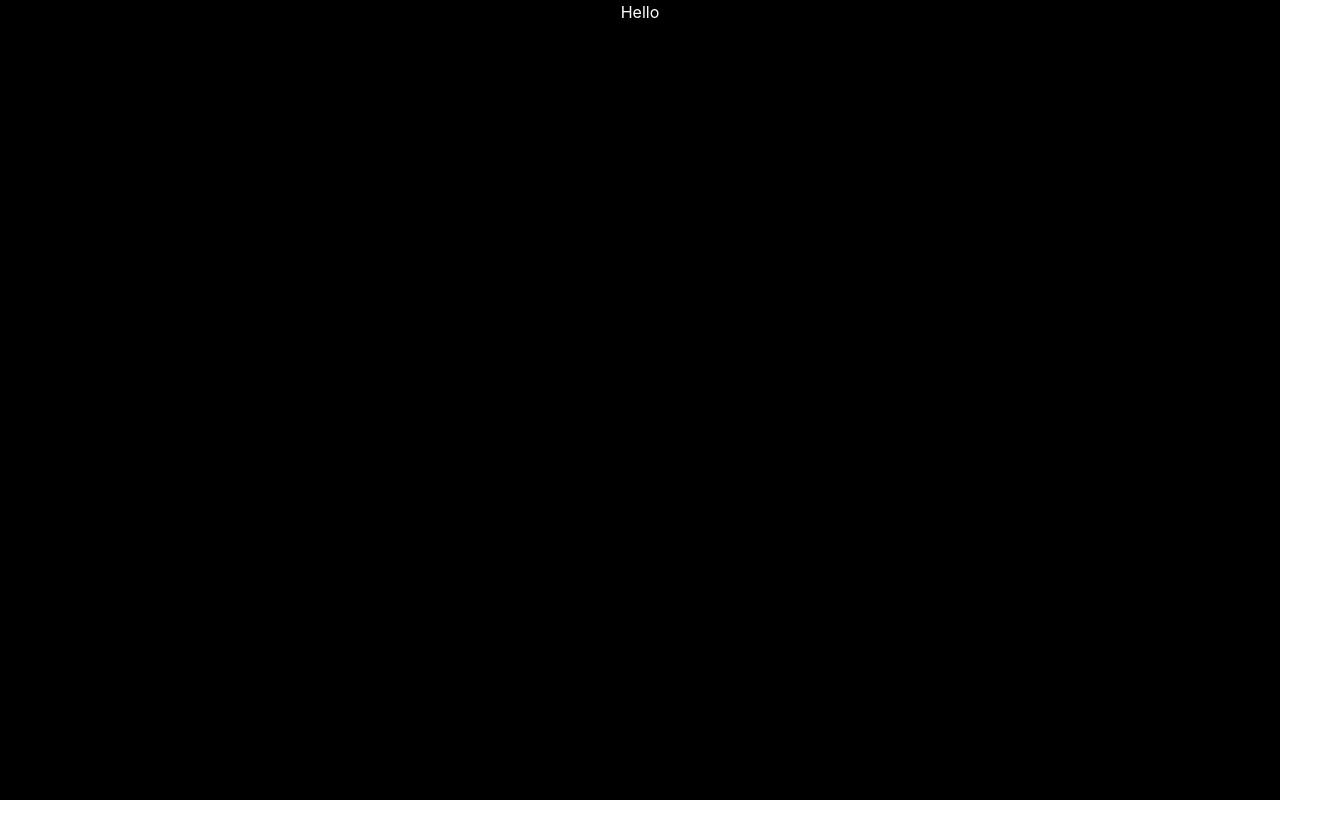
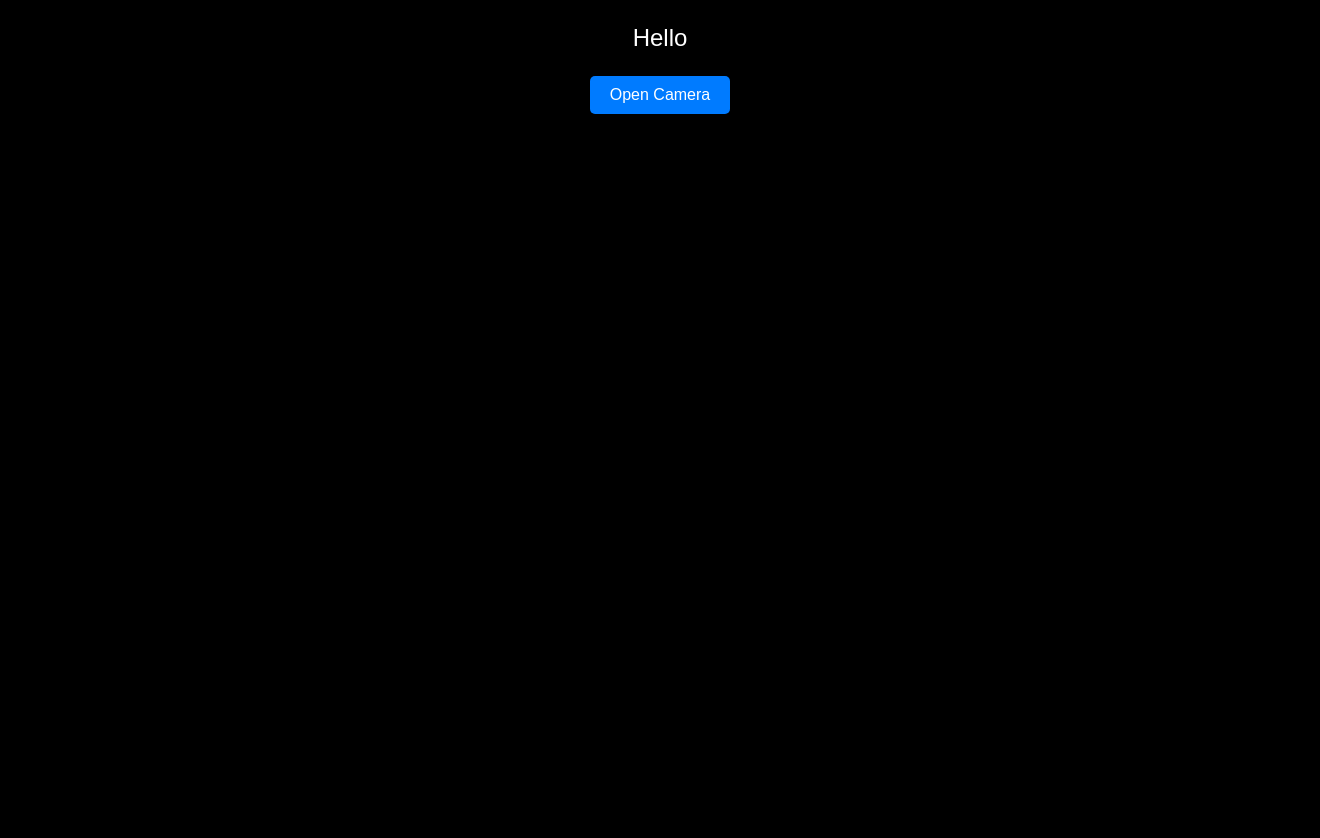
Before and after one commit to ranjeet-anckr/pwa, a React (Vite) app: page / in a window 1280 px wide. Shown: the whole page, 1320 px wide, since content can reach past the window. Before the commit the page ends 800 px from the top, so only its background shows below. Built offline with nearby package versions, Linux system fonts and the light colour scheme.

Commit message:
first commit

```diff
--- a/src/App.css
+++ b/src/App.css
@@ -9,3 +9,41 @@
     color: white;
   }
 }
+
+
+
+.main {
+  text-align: center;
+  padding: 20px;
+  font-family: Arial, sans-serif;
+}
+
+.hello {
+  font-size: 24px;
+  margin-bottom: 20px;
+}
+
+.camera-button {
+  padding: 10px 20px;
+  font-size: 16px;
+  background-color: #007bff;
+  color: white;
+  border: none;
+  border-radius: 5px;
+  cursor: pointer;
+}
+
+.camera-button:hover {
+  background-color: #0056b3;
+}
+
+.preview {
+  margin-top: 20px;
+}
+
+.captured-image {
+  max-width: 100%;
+  height: auto;
+  border: 2px solid #ccc;
+  border-radius: 5px;
+}
--- a/src/App.tsx
+++ b/src/App.tsx
@@ -1,15 +1,66 @@
+import React, { useState } from 'react';
+import './App.css';
 
-import './App.css'
+const App: React.FC = () => {
+  const [image, setImage] = useState<string | null>(null);
 
-function App() {
+  const handleOpenCamera = async () => {
+    try {
+      if (navigator.mediaDevices && navigator.mediaDevices.getUserMedia) {
+        // Access the camera
+        const stream = await navigator.mediaDevices.getUserMedia({ video: true });
 
+        // Create a video element to preview the camera feed
+        const videoElement = document.createElement('video');
+        videoElement.srcObject = stream;
+        videoElement.play();
+
+        // Append the video element to the DOM temporarily
+        document.body.appendChild(videoElement);
+
+        setTimeout(() => {
+          const canvas = document.createElement('canvas');
+          canvas.width = videoElement.videoWidth;
+          canvas.height = videoElement.videoHeight;
+
+          // Draw the video frame on the canvas
+          const ctx = canvas.getContext('2d');
+          if (ctx) {
+            ctx.drawImage(videoElement, 0, 0, canvas.width, canvas.height);
+          }
+
+          // Capture the frame as an image
+          const capturedImage = canvas.toDataURL('image/png');
+          setImage(capturedImage);
+
+          // Stop the video stream
+          stream.getTracks().forEach((track) => track.stop());
+
+          // Remove the video element from the DOM
+          document.body.removeChild(videoElement);
+        }, 10000); // Capture after 3 seconds
+      } else {
+        alert('Camera not supported on this device.');
+      }
+    } catch (error) {
+      console.error('Error accessing the camera:', error);
+    }
+  };
 
   return (
-    <div className='main'>
-      <div className='hello'>Hello</div>
+    <div className="main">
+      <div className="hello">Hello</div>
+      <button onClick={handleOpenCamera} className="camera-button">
+        Open Camera
+      </button>
+      {image && (
+        <div className="preview">
+          <h3>Captured Image:</h3>
+          <img src={image} alt="Captured" className="captured-image" />
+        </div>
+      )}
     </div>
+  );
+};
 
-  )
-}
-
-export default App
+export default App;
```
